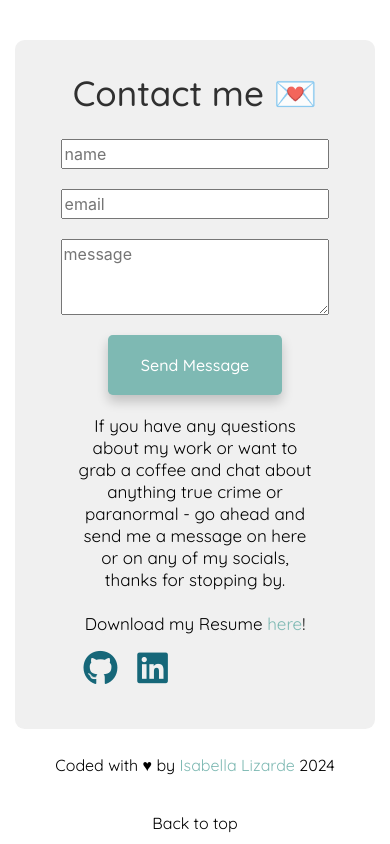
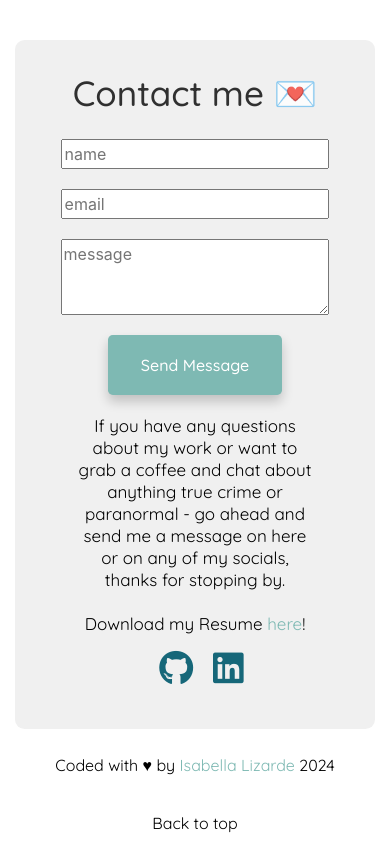
Before and after one commit to soybella/isabella-lizarde-portfolio, a React (Create React App) app: page / in a window 390 px wide. Shown: the part 6922-7766 px from the top of the page. Built offline with nearby package versions, Linux system fonts and the light colour scheme; a web font is replaced by a local one.

Commit message:
Updated responsive layout for contact section

```diff
--- a/src/Contact.css
+++ b/src/Contact.css
@@ -106,4 +106,8 @@
   .Contact .contact-info p {
     text-align: center;
   }
+
+  .Contact .social-media ul {
+    text-align: center;
+  }
 }
```
